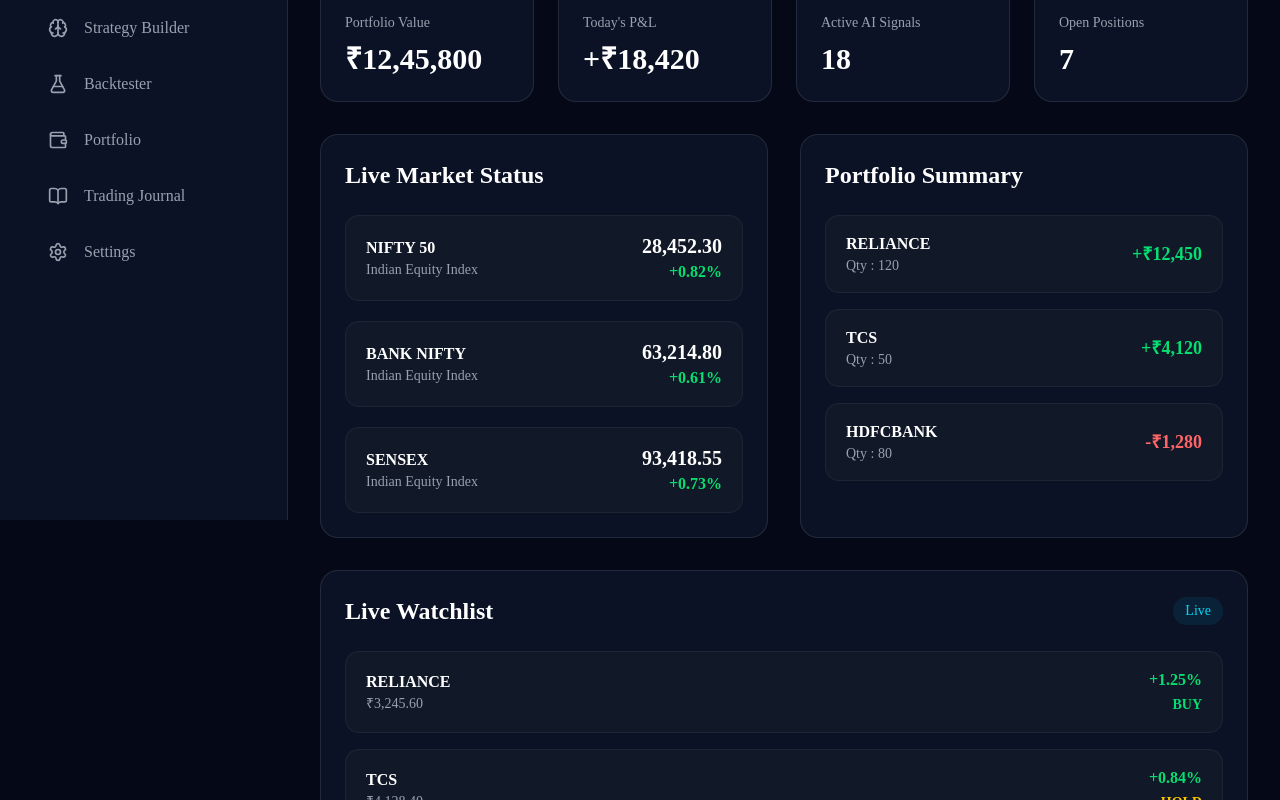
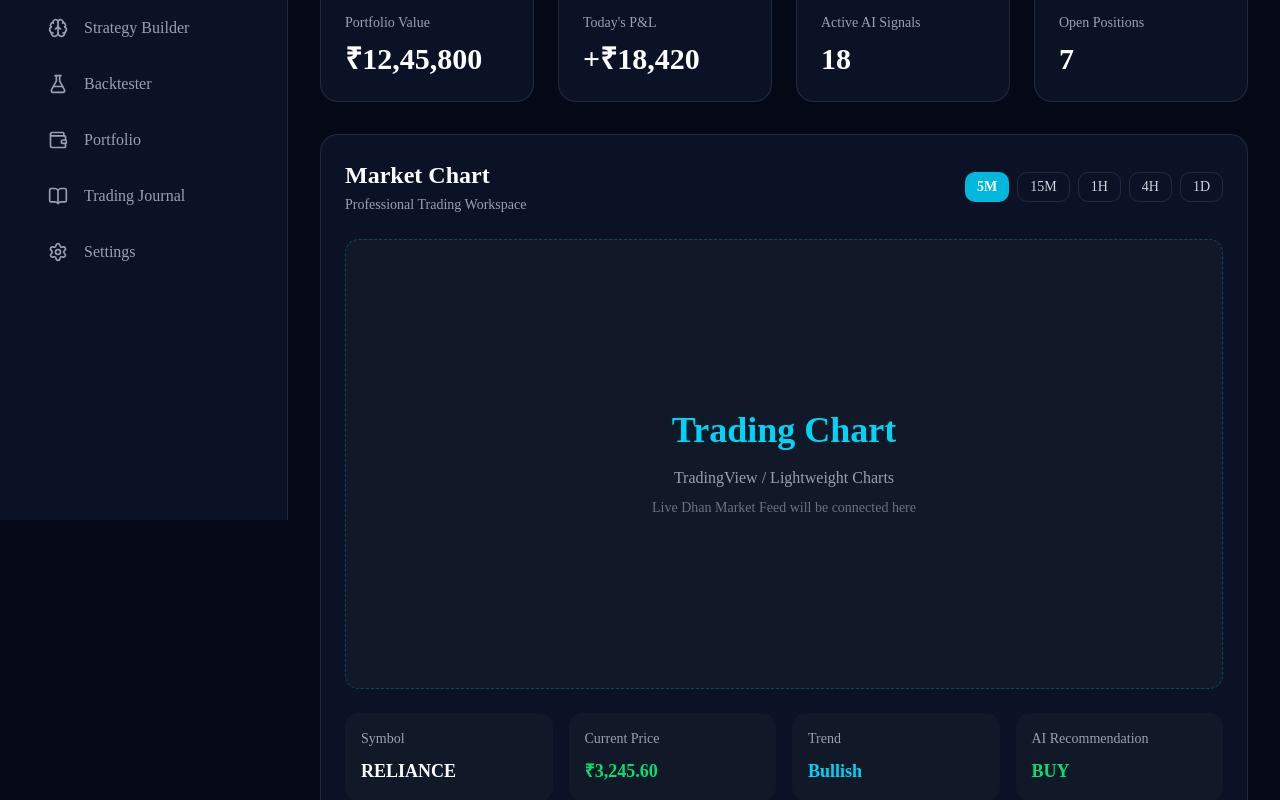
Before and after one commit to priceactionmantra-ai/PAM-AI-Platform, a Next.js app in the folder 03_frontend/: page /dashboard in a window 1280 px wide. Shown: the part 280-1080 px from the top of the page. Built offline with nearby package versions, Linux system fonts and the light colour scheme.

Commit message:
Add market chart and frontend API service layer

```diff
--- a/03_frontend/app/dashboard/page.tsx
+++ b/03_frontend/app/dashboard/page.tsx
@@ -1,19 +1,20 @@
 import DashboardLayout from "@/components/dashboard/DashboardLayout";
 import OverviewCards from "@/components/dashboard/OverviewCards";
+import MarketChart from "@/components/dashboard/MarketChart";
 import MarketStatus from "@/components/dashboard/MarketStatus";
 import PortfolioSummary from "@/components/dashboard/PortfolioSummary";
-import QuickActions from "@/components/dashboard/QuickActions";
 import Watchlist from "@/components/dashboard/Watchlist";
 import AIScanner from "@/components/dashboard/AIScanner";
 import AISignalDetails from "@/components/dashboard/AISignalDetails";
 import RecentTrades from "@/components/dashboard/RecentTrades";
+import QuickActions from "@/components/dashboard/QuickActions";
 
 export default function DashboardPage() {
   return (
     <DashboardLayout>
-
       <div className="space-y-8">
 
+        {/* Page Header */}
         <div>
           <h1 className="text-4xl font-black text-white">
             Dashboard
@@ -24,29 +25,34 @@
           </p>
         </div>
 
+        {/* Overview Cards */}
         <OverviewCards />
 
+        {/* Professional Market Chart */}
+        <MarketChart />
+
+        {/* Market Status + Portfolio */}
         <div className="grid gap-8 xl:grid-cols-2">
           <MarketStatus />
           <PortfolioSummary />
         </div>
 
+        {/* Watchlist */}
         <Watchlist />
 
+        {/* AI Section */}
         <div className="grid gap-8 xl:grid-cols-2">
-
           <AIScanner />
-
           <AISignalDetails />
-
         </div>
 
+        {/* Recent Trades */}
         <RecentTrades />
 
+        {/* Quick Actions */}
         <QuickActions />
 
       </div>
-
     </DashboardLayout>
   );
 }
--- /dev/null
+++ b/03_frontend/components/dashboard/MarketChart.tsx
@@ -0,0 +1,104 @@
+"use client";
+
+export default function MarketChart() {
+  return (
+    <section className="rounded-2xl border border-white/10 bg-[#0B1225] p-6">
+      {/* Header */}
+      <div className="flex flex-col gap-4 md:flex-row md:items-center md:justify-between">
+        <div>
+          <h2 className="text-2xl font-bold text-white">
+            Market Chart
+          </h2>
+
+          <p className="mt-1 text-sm text-gray-400">
+            Professional Trading Workspace
+          </p>
+        </div>
+
+        <div className="flex flex-wrap gap-2">
+          <button className="rounded-lg bg-cyan-500 px-3 py-1 text-sm font-semibold text-white">
+            5M
+          </button>
+
+          <button className="rounded-lg border border-white/10 px-3 py-1 text-sm text-gray-300 transition hover:border-cyan-400">
+            15M
+          </button>
+
+          <button className="rounded-lg border border-white/10 px-3 py-1 text-sm text-gray-300 transition hover:border-cyan-400">
+            1H
+          </button>
+
+          <button className="rounded-lg border border-white/10 px-3 py-1 text-sm text-gray-300 transition hover:border-cyan-400">
+            4H
+          </button>
+
+          <button className="rounded-lg border border-white/10 px-3 py-1 text-sm text-gray-300 transition hover:border-cyan-400">
+            1D
+          </button>
+        </div>
+      </div>
+
+      {/* Chart Area */}
+      <div className="mt-6 flex h-[450px] items-center justify-center rounded-xl border border-dashed border-cyan-500/30 bg-[#111827]">
+        <div className="text-center">
+          <h3 className="text-4xl font-black text-cyan-400">
+            Trading Chart
+          </h3>
+
+          <p className="mt-4 text-gray-400">
+            TradingView / Lightweight Charts
+          </p>
+
+          <p className="mt-2 text-sm text-gray-500">
+            Live Dhan Market Feed will be connected here
+          </p>
+        </div>
+      </div>
+
+      {/* Bottom Statistics */}
+      <div className="mt-6 grid gap-4 md:grid-cols-2 xl:grid-cols-4">
+
+        <div className="rounded-xl bg-[#111827] p-4">
+          <p className="text-sm text-gray-400">
+            Symbol
+          </p>
+
+          <p className="mt-2 text-lg font-bold text-white">
+            RELIANCE
+          </p>
+        </div>
+
+        <div className="rounded-xl bg-[#111827] p-4">
+          <p className="text-sm text-gray-400">
+            Current Price
+          </p>
+
+          <p className="mt-2 text-lg font-bold text-green-400">
+            ₹3,245.60
+          </p>
+        </div>
+
+        <div className="rounded-xl bg-[#111827] p-4">
+          <p className="text-sm text-gray-400">
+            Trend
+          </p>
+
+          <p className="mt-2 text-lg font-bold text-cyan-400">
+            Bullish
+          </p>
+        </div>
+
+        <div className="rounded-xl bg-[#111827] p-4">
+          <p className="text-sm text-gray-400">
+            AI Recommendation
+          </p>
+
+          <p className="mt-2 text-lg font-bold text-green-400">
+            BUY
+          </p>
+        </div>
+
+      </div>
+    </section>
+  );
+}
--- /dev/null
+++ b/03_frontend/lib/api.ts
@@ -0,0 +1,34 @@
+const API_BASE_URL =
+  process.env.NEXT_PUBLIC_API_URL || "http://localhost:8000";
+
+async function request(endpoint: string, options?: RequestInit) {
+  const response = await fetch(`${API_BASE_URL}${endpoint}`, {
+    headers: {
+      "Content-Type": "application/json",
+    },
+    ...options,
+  });
+
+  if (!response.ok) {
+    throw new Error(`API Error: ${response.status}`);
+  }
+
+  return response.json();
+}
+
+export const api = {
+  health: () => request("/health"),
+
+  marketStatus: () => request("/market/status"),
+
+  watchlist: () => request("/watchlist"),
+
+  scanner: () => request("/scanner"),
+
+  portfolio: () => request("/portfolio"),
+
+  recentTrades: () => request("/trades"),
+
+  chart: (symbol: string) =>
+    request(`/chart/${symbol}`),
+};
```
Lines whose indentation alone changed are shown as unchanged.
